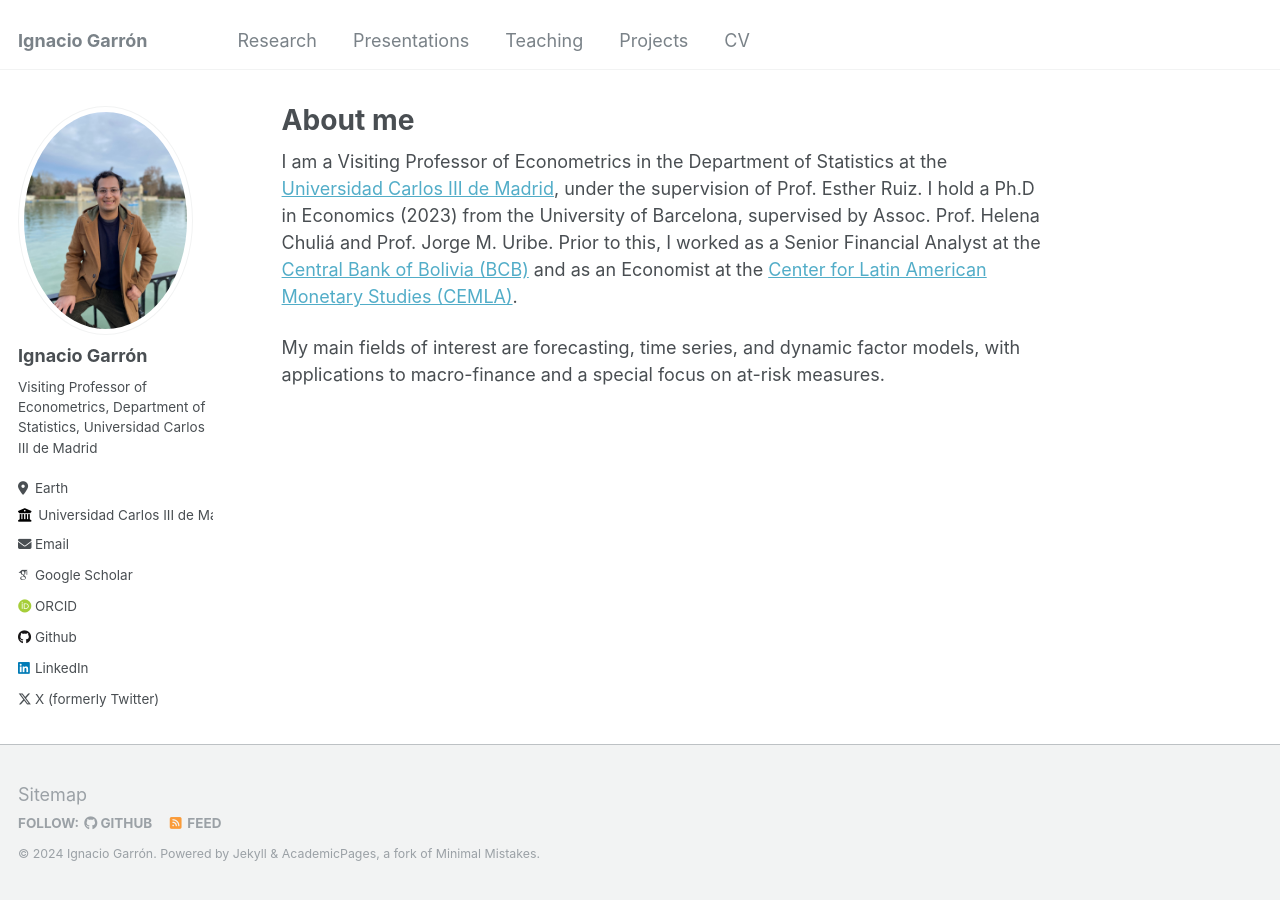
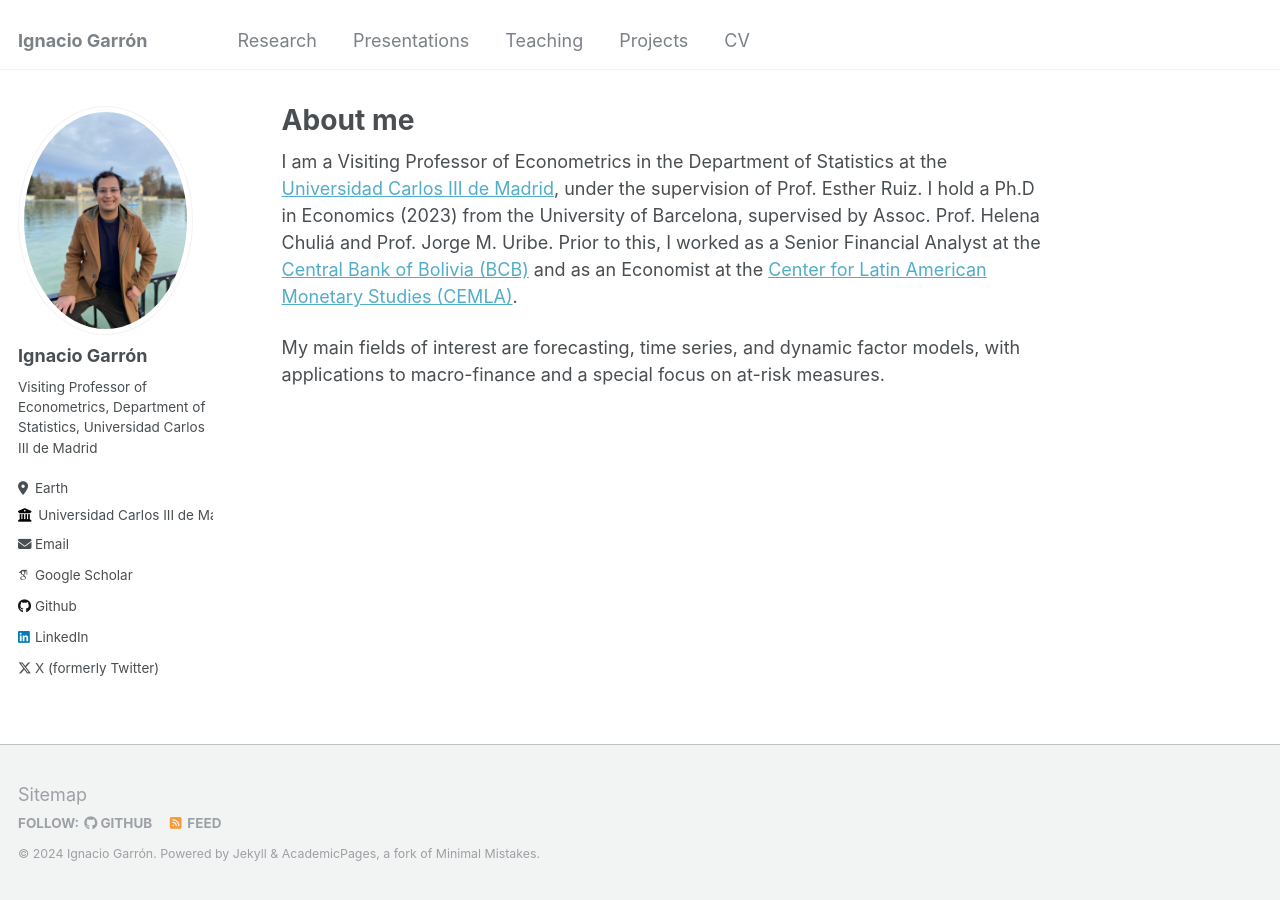
Before and after one commit to IgnacioGarron/IgnacioGarron.github.io, a Jekyll site: the page built from _pages/about.md, in a window 1280 px wide. Built offline with Jekyll 4.4.1, drawn with Linux system fonts in a browser that asks for light colours; some web fonts are replaced.

Commit message:
Update _config.yml

```diff
--- a/_config.yml
+++ b/_config.yml
@@ -34,7 +34,7 @@ author:
   arxiv            : # URL - Update with the correct link to your profile
   googlescholar    : "https://scholar.google.es/citations?hl=es&user=nW7GW-kAAAAJ"
   impactstory      : # URL
-  orcid            : "https://orcid.org/0000-0002-8232-0029"
+  orcid            : # "https://orcid.org/0000-0002-8232-0029"
   semantic         : # URL
   #pubmed           : "https://www.ncbi.nlm.nih.gov/pubmed/?term=john+snow"
   #researchgate     : # URL
```
